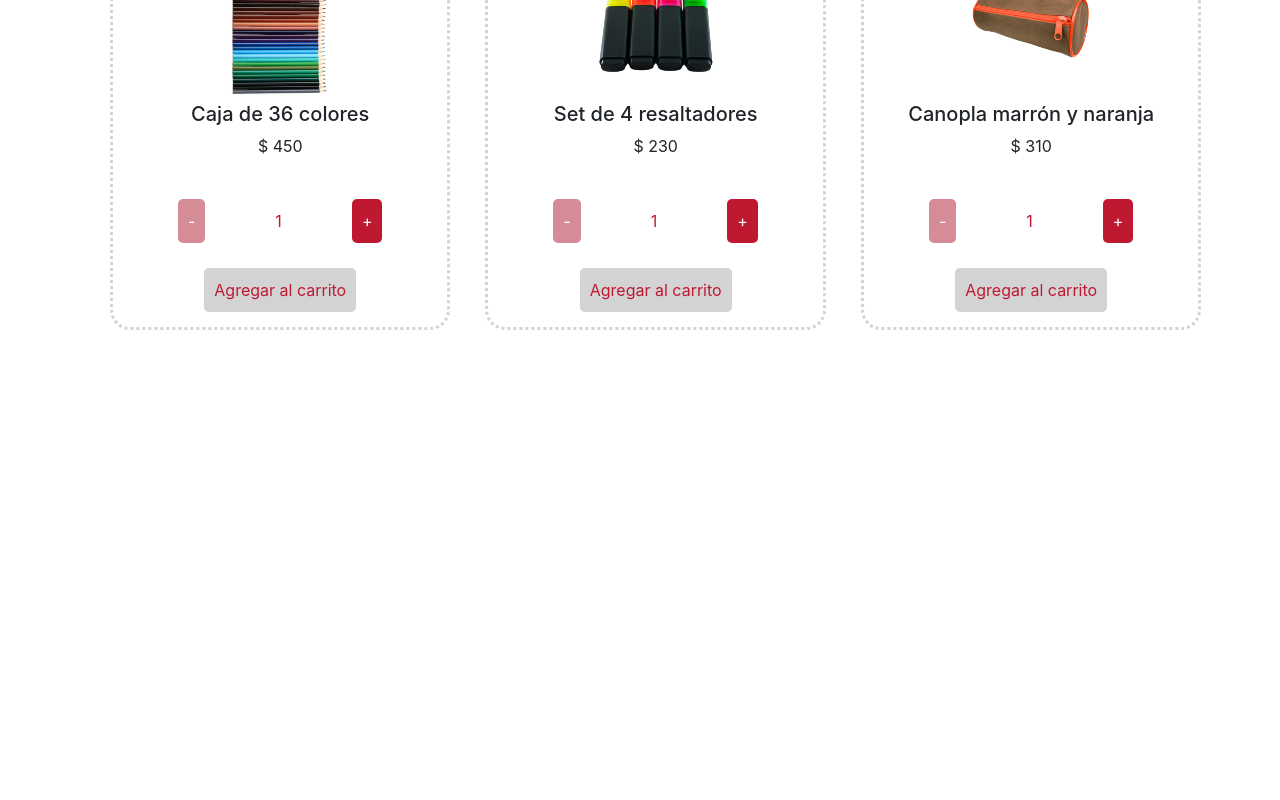
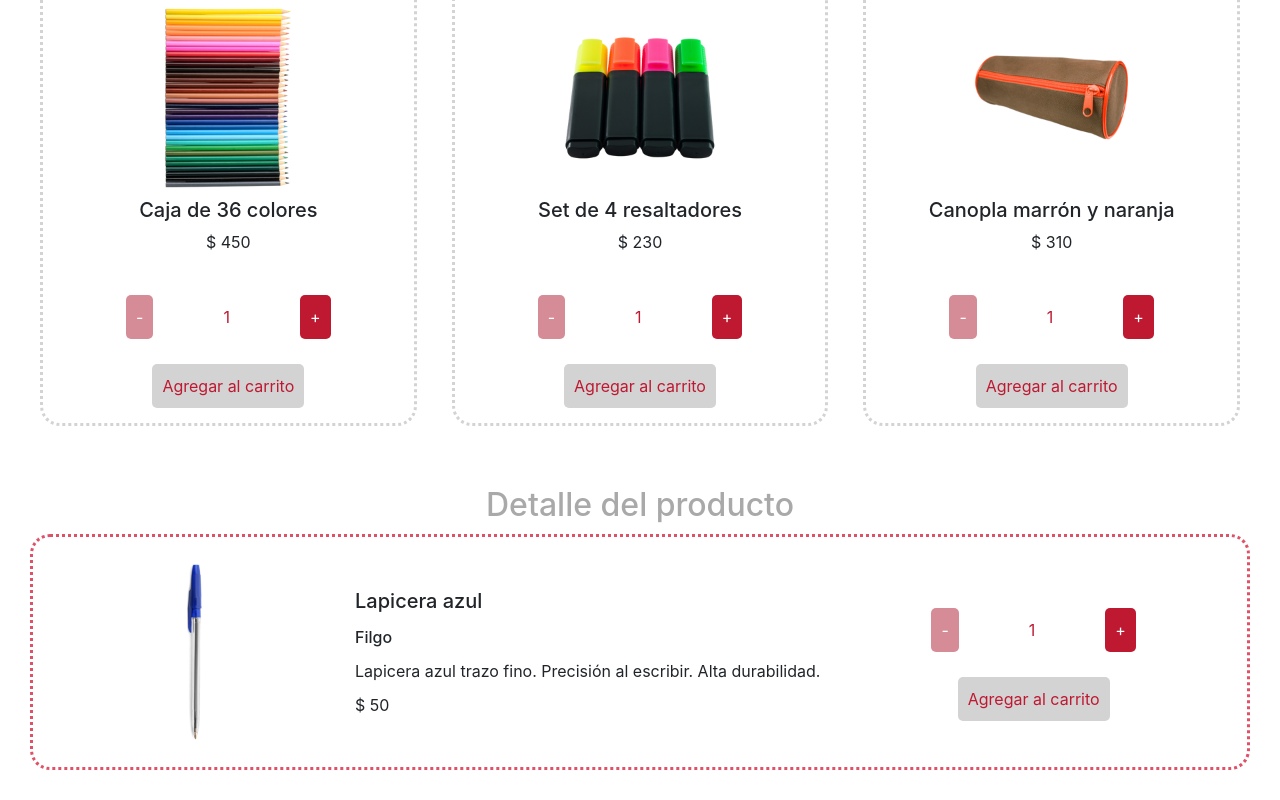
Before and after one commit to romidenardi/casa-san-martin, a React (Create React App) app: page / in a window 1280 px wide. Shown: the part 756-1556 px from the top of the page. Before the commit the page ends 1126 px from the top, so only its background shows below. Built offline with nearby package versions, Linux system fonts and the light colour scheme.

Commit message:
Desafío Clase 7

```diff
--- a/src/App.js
+++ b/src/App.js
@@ -1,12 +1,14 @@
 import './App.css';
 import NavBar from './components/NavBar/NavBar';
 import ItemListContainer from './components/ItemListContainer/ItemListContainer';
+import ItemDetailContainer from './components/ItemDetailContainer/ItemDetailContainer';
 
 function App() {
   return (
     <div className="App">
       <NavBar/>
       <ItemListContainer/>
+      <ItemDetailContainer/>
     </div>
   );
 }
--- a/src/components/Item/Item.css
+++ b/src/components/Item/Item.css
@@ -7,5 +7,5 @@
 }
 
 .product-img {
-    width:50%;
+    width:200px;
 }
--- /dev/null
+++ b/src/components/ItemDetail/ItemDetail.css
@@ -0,0 +1,21 @@
+.product-detail-card {
+    margin:10px;
+    padding:15px;
+    border-radius:20px;
+    border-style:dotted;
+    border-color:#df5166;
+    display:flex;
+    flex-direction:row;
+    justify-content:space-evenly;
+    align-items:center;
+}
+
+.product-detail-img {
+    width:200px;
+}
+
+.product-detail-title, .product-detail-brand, .product-detail-description, .product-detail-price {
+    text-align:left;
+    line-height:1.2;
+    margin:15px;
+}
--- /dev/null
+++ b/src/components/ItemDetail/ItemDetail.jsx
@@ -0,0 +1,20 @@
+import ItemCount from '../ItemCount/ItemCount';
+import './ItemDetail.css';
+
+const ItemDetail = ({detail}) => {
+
+    return (
+            <div className="product-detail-card" >
+                <img className="product-detail-img" src={detail.pictureUrl} alt={detail.title}/>
+                <div>
+                    <h5 className="product-detail-title">{detail.title}</h5>
+                    <h6 className="product-detail-brand">{detail.brand}</h6>
+                    <p className="product-detail-description">{detail.description}</p>
+                    <p className="product-detail-price">$ {detail.price}</p>
+                </div>
+                <ItemCount initial={1} stock={detail.stock}/>
+            </div>
+    )
+}
+
+export default ItemDetail
--- /dev/null
+++ b/src/components/ItemDetailContainer/ItemDetailContainer.css
@@ -0,0 +1,7 @@
+.detail-container {
+    padding:20px;
+}
+
+.detail-title {
+    color:darkgray;
+}
--- /dev/null
+++ b/src/components/ItemDetailContainer/ItemDetailContainer.jsx
@@ -0,0 +1,26 @@
+import {useEffect, useState} from 'react';
+import GetFetchDetail from '../../services/GetFetchDetail';
+import ItemDetail from '../ItemDetail/ItemDetail';
+import './ItemDetailContainer.css';
+
+const ItemDetailContainer = () => {
+
+    const [detail, setDetail] = useState({})
+
+    useEffect(() => {
+        GetFetchDetail
+        .then(response => {
+            setDetail(response)
+        })
+        .catch (error => console.log(error))
+    },[])
+
+    return (
+            <div className="detail-container">
+                <h2 className ="detail-title">Detalle del producto</h2>
+                <ItemDetail detail={detail}/>
+            </div>
+    )
+}
+
+export default ItemDetailContainer
--- a/src/components/ItemListContainer/ItemListContainer.css
+++ b/src/components/ItemListContainer/ItemListContainer.css
@@ -1,11 +1,11 @@
-.container {
+.list-container {
     padding:20px;
 }
 
-.title {
+.list-title {
     color:darkgray;
 }
 
-.copy {
+.list-copy {
     color:#BE1931;
 }
--- a/src/components/ItemListContainer/ItemListContainer.jsx
+++ b/src/components/ItemListContainer/ItemListContainer.jsx
@@ -1,5 +1,5 @@
 import {useEffect, useState} from 'react';
-import GetFetch from '../../services/GetFetch';
+import GetFetchList from '../../services/GetFetchList';
 import ItemList from '../ItemList/ItemList';
 import './ItemListContainer.css';
 
@@ -8,7 +8,7 @@ const ItemListContainer = () => {
     const [product, setProduct] = useState([])
 
     useEffect(() => {
-        GetFetch
+        GetFetchList
         .then(response => {
             setProduct(response)
         })
@@ -16,9 +16,9 @@ const ItemListContainer = () => {
     },[])
 
     return (
-            <div className="container">
-                <h1 className ="title">Sitio en construcción</h1>
-                <p className ="copy">¡La esquina más querida del barrio muy pronto va a estar online!</p>
+            <div className="list-container">
+                <h1 className ="list-title">Sitio en construcción</h1>
+                <p className ="list-copy">¡La esquina más querida del barrio muy pronto va a estar online!</p>
                 <ItemList product={product}/>
             </div>
     )
--- /dev/null
+++ b/src/services/GetFetchDetail.jsx
@@ -0,0 +1,10 @@
+const lapiceraazul = { id:"0001", title:"Lapicera azul", brand:"Filgo", description:"Lapicera azul trazo fino. Precisión al escribir. Alta durabilidad.", price:50, pictureUrl:"assets/lapicera-azul.png", stock:5 };
+
+const GetFetchDetail = new Promise((resolve, reject) =>{
+    setTimeout(() =>{
+        resolve(lapiceraazul)
+    }, 2000)
+})
+
+console.log(lapiceraazul)
+export default GetFetchDetail
--- a/src/services/GetFetch.jsx
+++ b/src/services/GetFetchList.jsx
@@ -7,10 +7,10 @@ const cataloge = [
     { id:"0006", title:"Canopla marrón y naranja", price:310, pictureUrl:"assets/canopla-marron-naranja.png", stock:9 },
 ];
 
-const GetFetch = new Promise((resolve, reject) =>{
+const GetFetchList = new Promise((resolve, reject) =>{
     setTimeout(() =>{
         resolve(cataloge)
     }, 2000)
 })
 
-export default GetFetch
+export default GetFetchList
```
